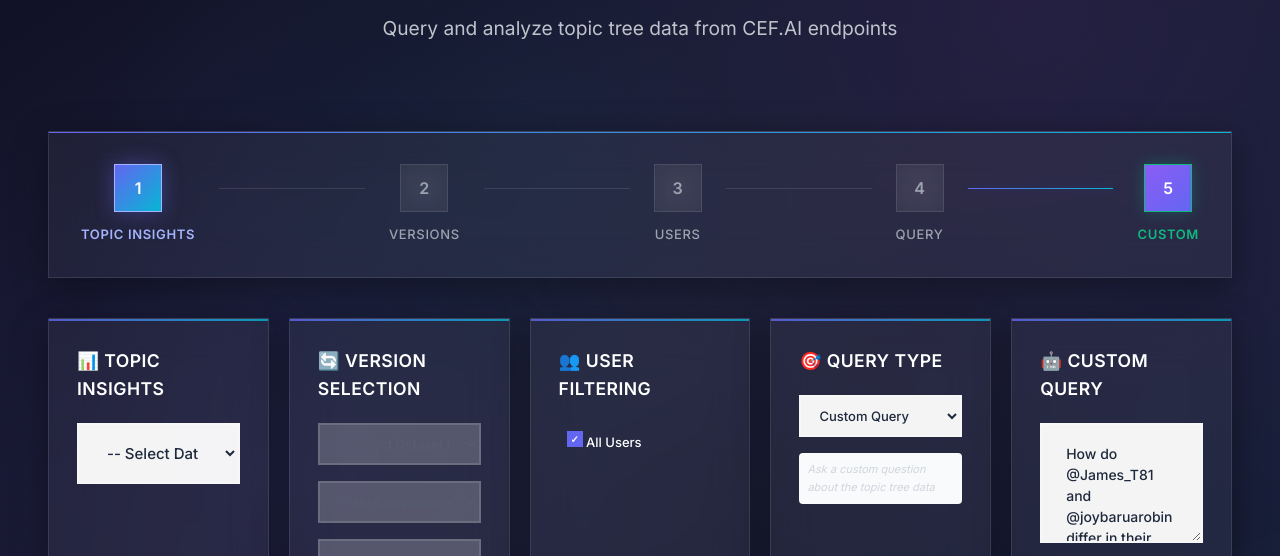
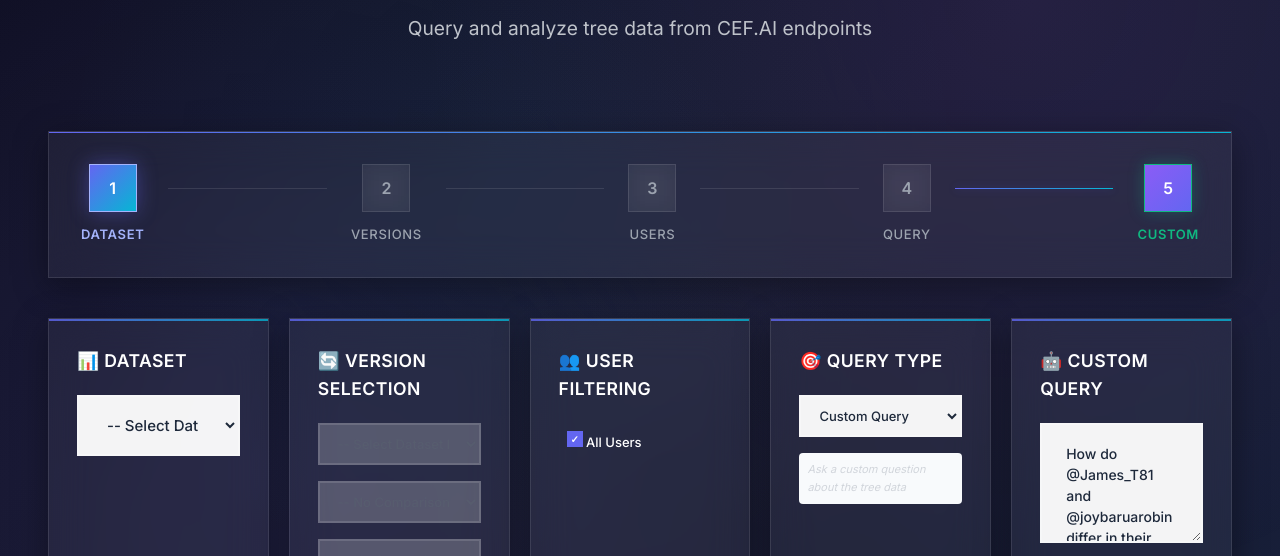
Before and after one commit to Brommah/nlp-query-interface, a website: page index.html in a window 1280 px wide. Shown: the part 165-721 px from the top of the page. Drawn offline with Linux system fonts and the light colour scheme.

Commit message:
feat: Update branding and text for demo-ready interface
📝 Text Updates:
- Replace 'Topic Insights' with 'Dataset' throughout interface
- Change 'Test Dataset' to 'Demo Dataset' for better branding
- Update description: 'topic tree data' → 'tree data' for simplicity
- Update README with consistent terminology

🎯 Demo Consistency:
- Stepper shows: Dataset → Versions → Users → Query → Custom
- Query dropdown shows 'Dataset Overview' instead of 'Topic Insights'
- All text aligned for professional presentation
- Ready for client demonstrations

```diff
--- a/index.html
+++ b/index.html
@@ -10,7 +10,7 @@
     <div class="container">
         <header>
             <h1>🧠 NLP Query Interface</h1>
-            <p>Query and analyze topic tree data from CEF.AI endpoints</p>
+            <p>Query and analyze tree data from CEF.AI endpoints</p>
         </header>
 
         <main>
@@ -19,7 +19,7 @@
                 <div class="stepper">
                     <div class="step active" data-step="1">
                         <div class="step-number">1</div>
-                        <div class="step-label">TOPIC INSIGHTS</div>
+                        <div class="step-label">DATASET</div>
                     </div>
                     <div class="step-line"></div>
                     <div class="step" data-step="2">
@@ -46,13 +46,13 @@
 
             <!-- Horizontal Input Sections -->
             <section class="horizontal-inputs">
-                <!-- Step 1: Topic Insights -->
+                <!-- Step 1: Dataset -->
                 <div class="input-card" data-step="1">
-                    <h3>📊 Topic Insights</h3>
+                    <h3>📊 Dataset</h3>
                     <div class="form-group">
                         <select id="channelSelect" class="form-control">
                             <option value="">-- Select Dataset --</option>
-                            <option value="2148778849">Test Dataset</option>
+                            <option value="2148778849">Demo Dataset</option>
                             <option value="2148778850">Aethir Dataset</option>
                             <option value="2148778853">AAVE Dataset</option>
                         </select>
@@ -95,7 +95,7 @@
                     <h3>🎯 Query Type</h3>
                     <div class="form-group">
                         <select id="queryTypeSelect" class="form-control compact">
-                            <option value="channel_query">Topic Insights</option>
+                            <option value="channel_query">Dataset Overview</option>
                             <option value="user_analysis">Single User Analysis</option>
                             <option value="users_analysis">Multi-User Analysis</option>
                             <option value="time_window">Time-Window Analysis</option>
--- a/script.js
+++ b/script.js
@@ -12,8 +12,8 @@ class TopicTreeInterface {
         this.openaiEnabled = !!this.openaiApiKey;
         this.datasets = {
             '2148778849': {
-                name: 'Test Dataset',
-                description: 'Test dataset for development and validation',
+                name: 'Demo Dataset',
+                description: 'Demo dataset for development and validation',
                 github: 'https://github.com/cere-io/nlp-datasets/blob/main/test_transcript.json'
             },
             '2148778850': {
@@ -34,7 +34,7 @@ class TopicTreeInterface {
             'users_analysis': 'Compare these users\' behavior',
             'time_window': 'What topics were active in this time period?',
             'version_evolution': 'How did topics change between versions?',
-            'custom_query': 'Ask a custom question about the topic tree data'
+            'custom_query': 'Ask a custom question about the tree data'
         };
 
         // Topic names will be extracted dynamically from tree data
```
Also changed, not shown: README.md.
